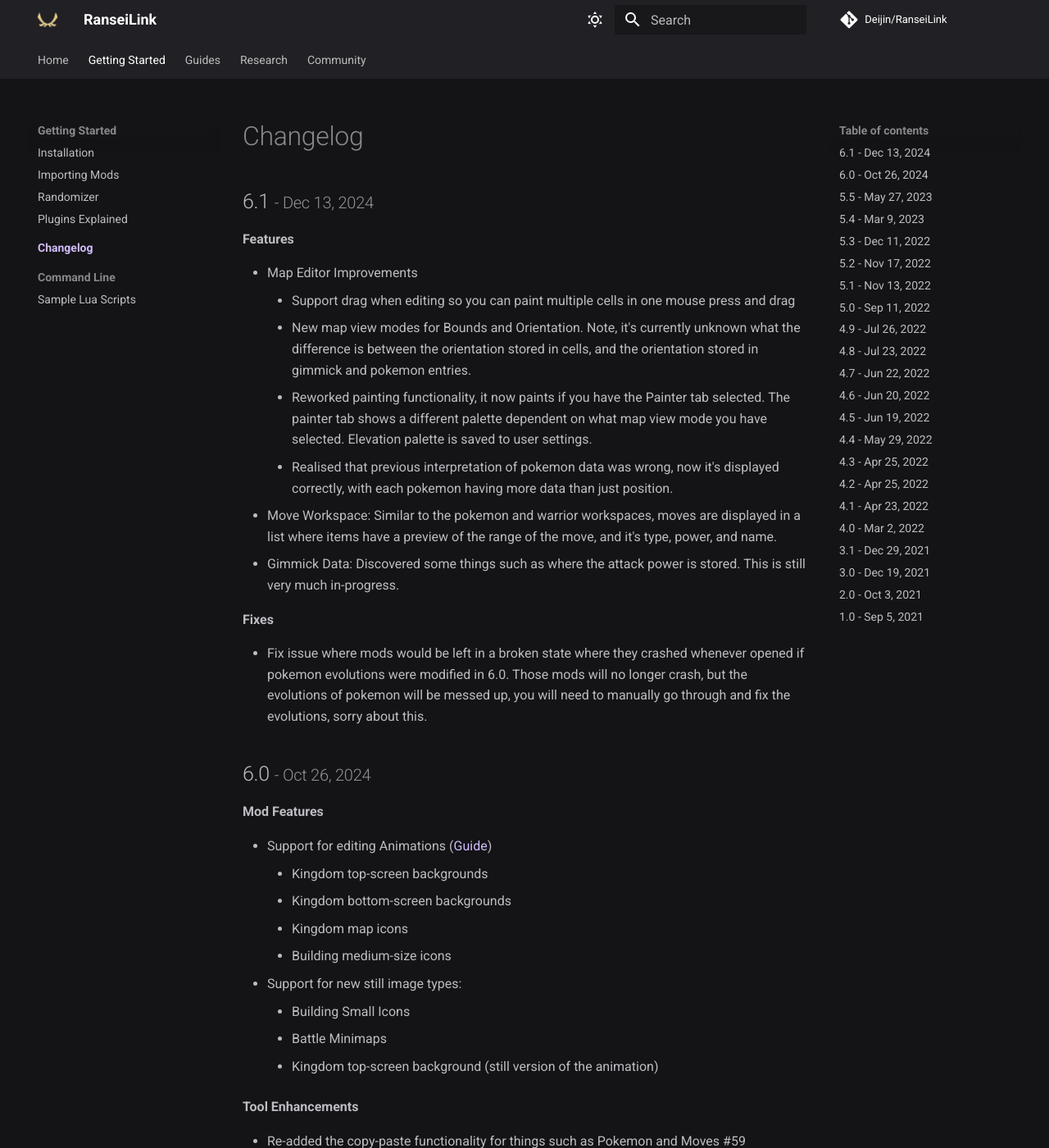
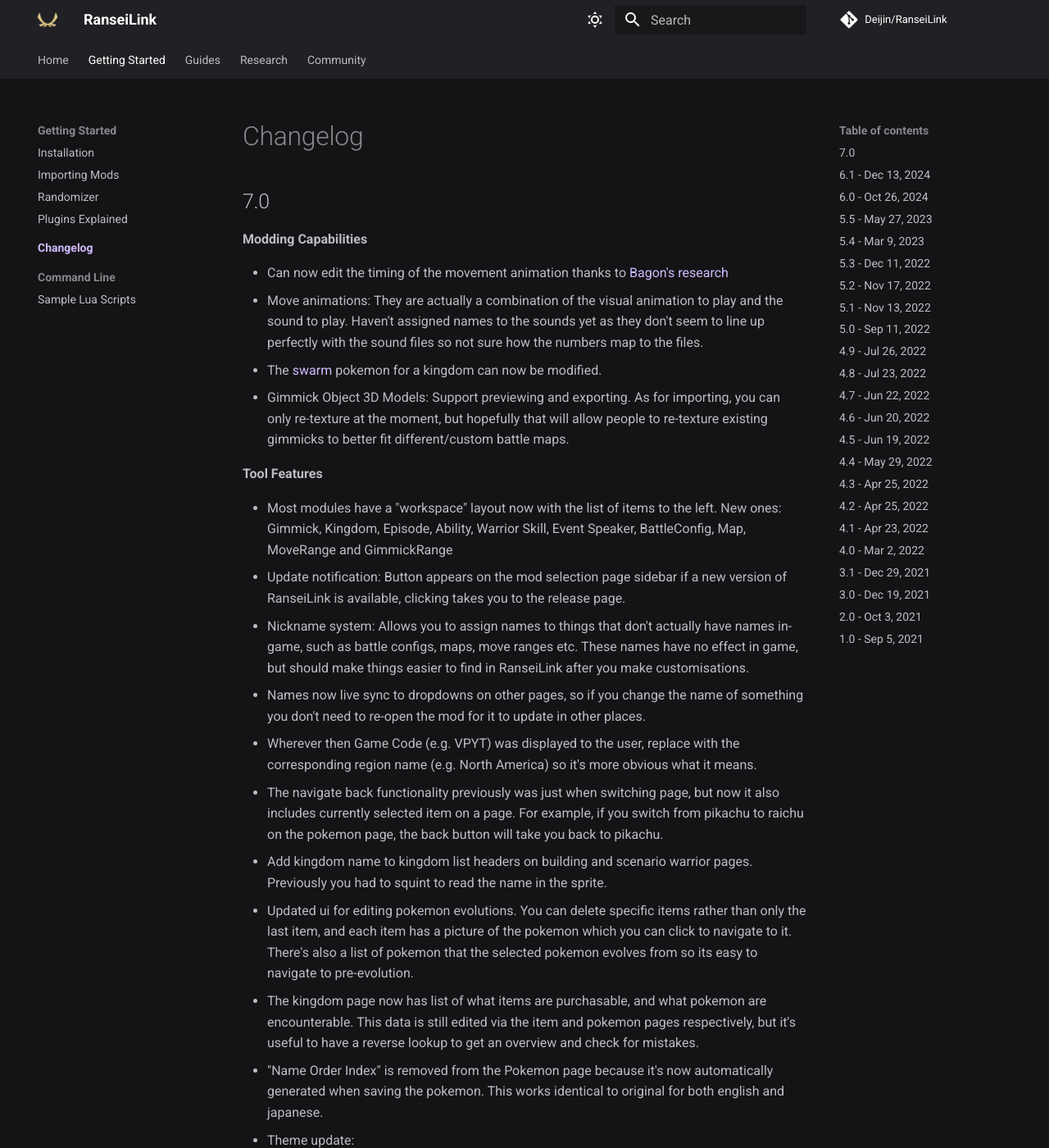
Before and after one commit to Deijin27/RanseiLink-Docs, an MkDocs documentation site: the page built from docs/changelog/index.md, in a window 1280 px wide and 1400 px high. Shown: the whole window at 82% size. Built offline with MkDocs 1.6.1 and Material for MkDocs 9.7.7, drawn with Linux system fonts in a browser that asks for light colours; comment, search, counter and statistics services are not loaded; some of the changed text lies outside the part shown.

Commit message:
update changelog

```diff
--- a/docs/changelog/index.md
+++ b/docs/changelog/index.md
@@ -1,4 +1,49 @@
 # Changelog
+
+## 7.0 { id="7.0" }
+
+**Modding Capabilities**
+
+- Can now edit the timing of the movement animation thanks to [Bagon's research](https://github.com/Deijin27/RanseiLink/discussions/57)
+- Move animations: They are actually a combination of the visual animation to play and the sound to play. Haven't assigned names to the sounds yet as they don't seem to line up perfectly with the sound files so not sure how the numbers map to the files.
+- The [swarm](https://bulbapedia.bulbagarden.net/wiki/Kingdom_event#Pok%C3%A9mon_swarms) pokemon for a kingdom can now be modified.
+- Gimmick Object 3D Models: Support previewing and exporting. As for importing, you can only re-texture at the moment, but hopefully that will allow people to re-texture existing gimmicks to better fit different/custom battle maps.
+
+**Tool Features**
+
+- Most modules have a "workspace" layout now with the list of items to the left. New ones: Gimmick, Kingdom, Episode, Ability, Warrior Skill, Event Speaker, BattleConfig, Map, MoveRange and GimmickRange
+- Update notification: Button appears on the mod selection page sidebar if a new version of RanseiLink is available, clicking takes you to the release page.
+- Nickname system: Allows you to assign names to things that don't actually have names in-game, such as battle configs, maps, move ranges etc. These names have no effect in game, but should make things easier to find in RanseiLink after you make customisations.
+- Names now live sync to dropdowns on other pages, so if you change the name of something you don't need to re-open the mod for it to update in other places.
+- Wherever then Game Code (e.g. VPYT) was displayed to the user, replace with the corresponding region name (e.g. North America) so it's more obvious what it means.
+- The navigate back functionality previously was just when switching page, but now it also includes currently selected item on a page. For example, if you switch from pikachu to raichu on the pokemon page, the back button will take you back to pikachu.
+- Add kingdom name to kingdom list headers on building and scenario warrior pages. Previously you had to squint to read the name in the sprite.
+- Updated ui for editing pokemon evolutions. You can delete specific items rather than only the last item, and each item has a picture of the pokemon which you can click to navigate to it. There's also a list of pokemon that the selected pokemon evolves from so its easy to navigate to pre-evolution.
+- The kingdom page now has list of what items are purchasable, and what pokemon are encounterable. This data is still edited via the item and pokemon pages respectively, but it's useful to have a reverse lookup to get an overview and check for mistakes.
+- "Name Order Index" is removed from the Pokemon page because it's now automatically generated when saving the pokemon. This works identical to original for both english and japanese.
+- Theme update:
+    - Update to colors. I think the light theme in particular looks a lot better.
+    - Overhaul of the look of plugins option form UI, so things like the randomizer are much cleaner.
+- Where possible use SaveFile rather than Folder picker dialog when saving a single file, giving a more intuitive save experience.
+- Updates to the Map Editor
+    - Gimmick list now has icons in items
+    - Gimmick and pokemon relocation controls are fixed in place at the top rather than being next to current selection
+    - You can move move and zoom into the map view, making it easier to make small edits, particularly when editing elevation.
+    - Various other little visual tweaks
+
+**Fixes and Performance Improvements**
+
+- Make workspace text search ignore accents on letters. It also auto clears the search text when you intentionally click on an item in the list, but not when it automatically selects one while you type.
+- Text Editing: Allow newlines in messages
+- Fix mod created via "create based on" not getting temporarily marked as new and sorted to the top of the list.
+- Make not crash trying to load sprites if graphics defaults not populated.
+- Fix workspace list items not visually updating when pasting copied data
+- Improve search performance in workspaces by removing unecessary page reloads.
+- Open mod edit page, then load the data on the page after, so it feels more reactive to your click.
+- Various minor visual issues fixed including some missing margins and certain colors not dynamically updating.
+- Fix "asymmetric" and "long attack" buttons not visually updating when importing a custom pokemon sprite animation
+- Fix building animated sprite import-export not working.
+
 
 ## 6.1 <small>- Dec 13, 2024</small> { id="6.1" }
 
```
